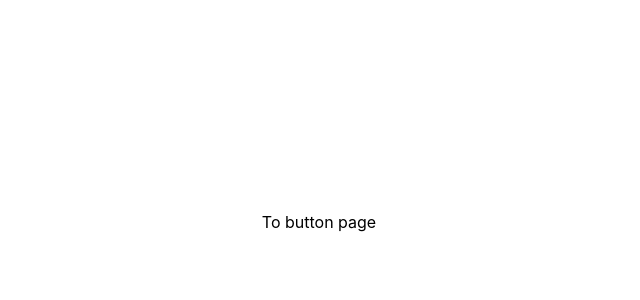
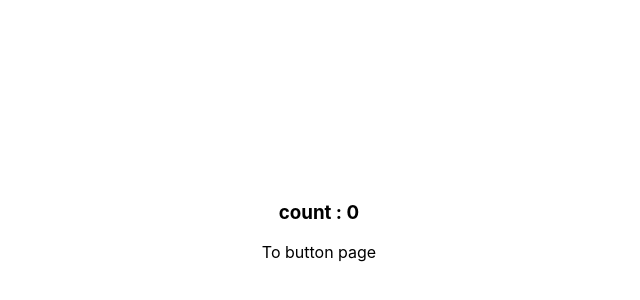
Before and after one commit to yuyaamano23/random-button-webview, a Next.js app: page / in a window 1280 px wide. Shown: the part 178-478 px from the top of the page, without its empty margins (321-961 px from the left). Built offline with nearby package versions, Linux system fonts and the light colour scheme.

Commit message:
import recoil

```diff
--- /dev/null
+++ b/atoms.ts
@@ -0,0 +1,6 @@
+import { atom } from "recoil";
+
+export const countState = atom<number>({
+	key: "countState",
+	default: 0,
+});
--- a/package.json
+++ b/package.json
@@ -12,7 +12,8 @@
 	"dependencies": {
 		"next": "11.1.2",
 		"react": "17.0.2",
-		"react-dom": "17.0.2"
+		"react-dom": "17.0.2",
+		"recoil": "^0.4.1"
 	},
 	"devDependencies": {
 		"@types/node": "^16.11.2",
--- a/pages/_app.tsx
+++ b/pages/_app.tsx
@@ -1,7 +1,12 @@
-import '../styles/globals.css'
+import "../styles/globals.css";
+import { RecoilRoot } from "recoil";
 
 function MyApp({ Component, pageProps }) {
-  return <Component {...pageProps} />
+	return (
+		<RecoilRoot>
+			<Component {...pageProps} />
+		</RecoilRoot>
+	);
 }
 
-export default MyApp
+export default MyApp;
--- a/pages/index.tsx
+++ b/pages/index.tsx
@@ -1,8 +1,13 @@
 import Head from "next/head";
 import styles from "../styles/Home.module.css";
 import Link from "next/link";
+import React from "react";
+import { useRecoilValue } from "recoil";
+import { countState } from "../atoms";
 
 export default function Home() {
+	// recoil
+	const count = useRecoilValue<number>(countState);
 	return (
 		<div className={styles.container}>
 			<Head>
@@ -12,6 +17,7 @@ export default function Home() {
 			</Head>
 
 			<main className={styles.main}>
+				<h3>count : {count}</h3>
 				<Link href="/button">
 					<a>To button page</a>
 				</Link>
```
Also changed, not shown: pages/button.tsx (+5 -2 lines), 1 other file (tests, documents, lock files or other folders).
